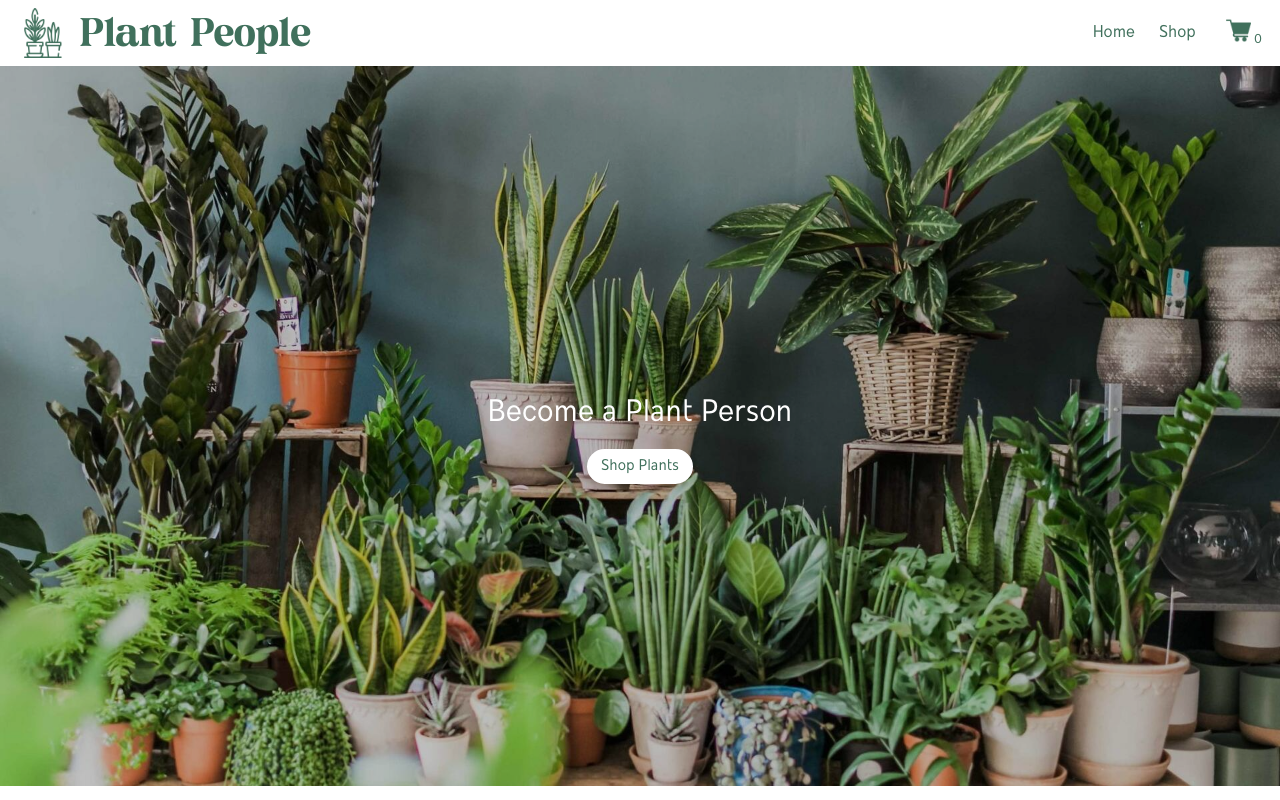
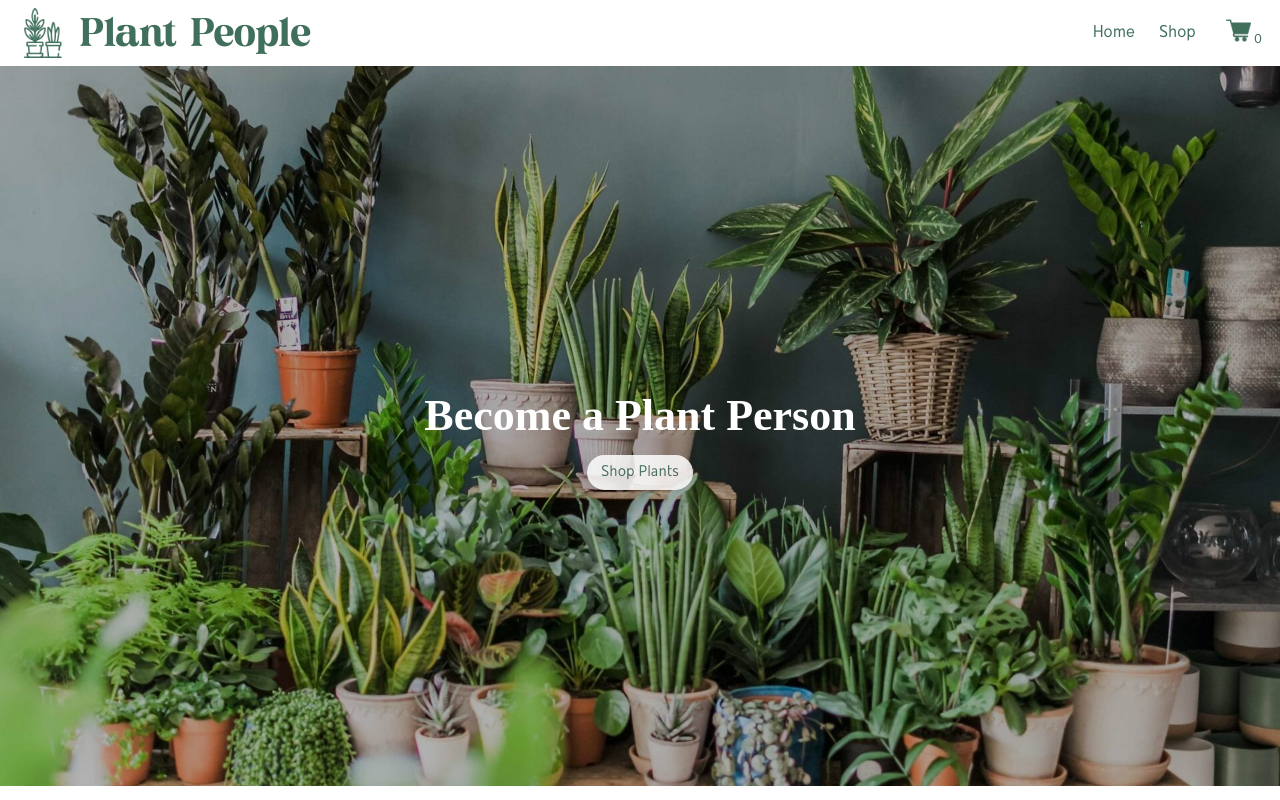
Before and after one commit to crolfs47/odin-react-shopping-cart, a React (Vite) app: page / in a window 1280 px wide. Built offline with nearby package versions, Linux system fonts and the light colour scheme.

Commit message:
Add CSS styling to home page

```diff
--- a/src/styles/Home.css
+++ b/src/styles/Home.css
@@ -1,11 +1,14 @@
 .home-container img {
   max-width: 100%;
   margin: 0;
-  filter: brightness(75%);
+  filter: brightness(70%);
 }
 
 .home-container h1 {
+  font-family: LogoFong;
+  font-size: 2.75em;
   margin: 12px;
+  margin-bottom: 6px;
 }
 
 .home-image-div {
@@ -35,9 +38,10 @@
   font-size: 1em;
   font-weight: bold;
   width: 100%;
+  opacity: 85%;
 }
 
 .shop-plants-button:hover {
   cursor: pointer;
-  opacity: 85%;
+  opacity: 100%;
 }
```
